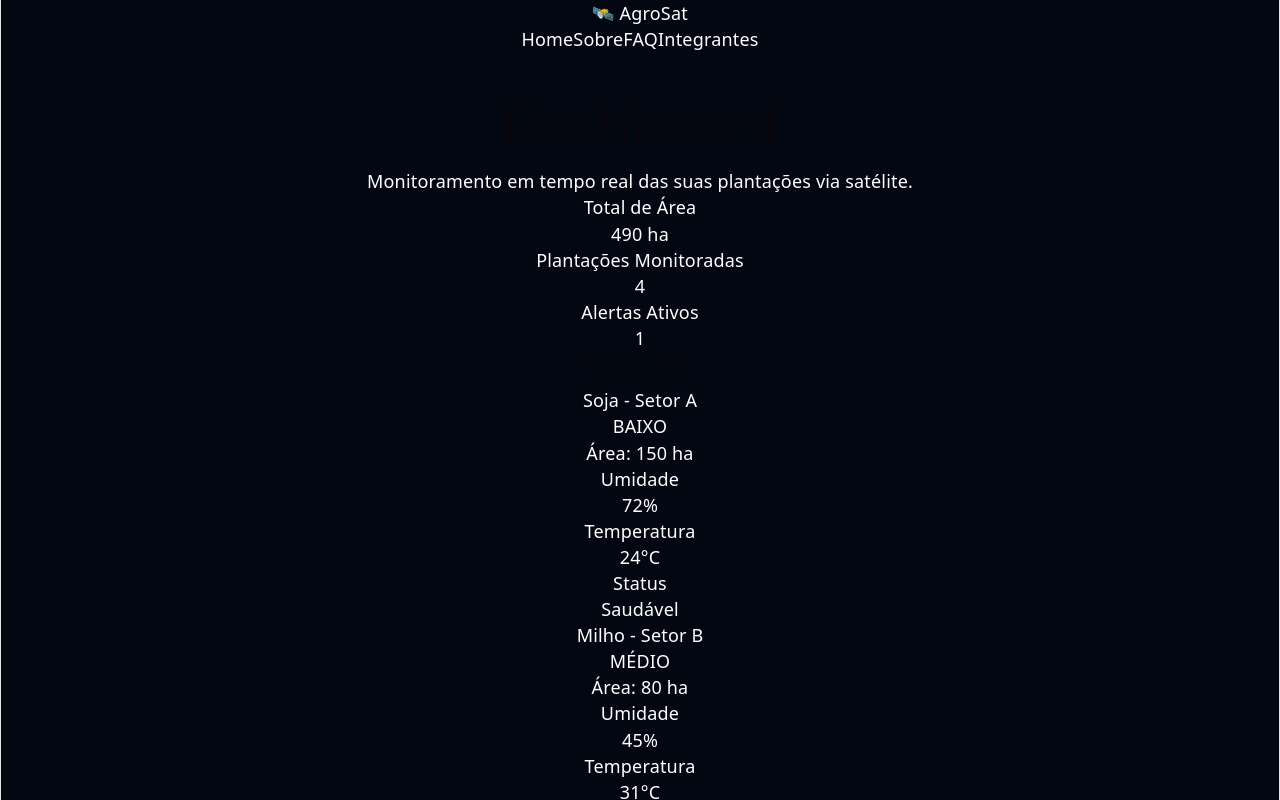
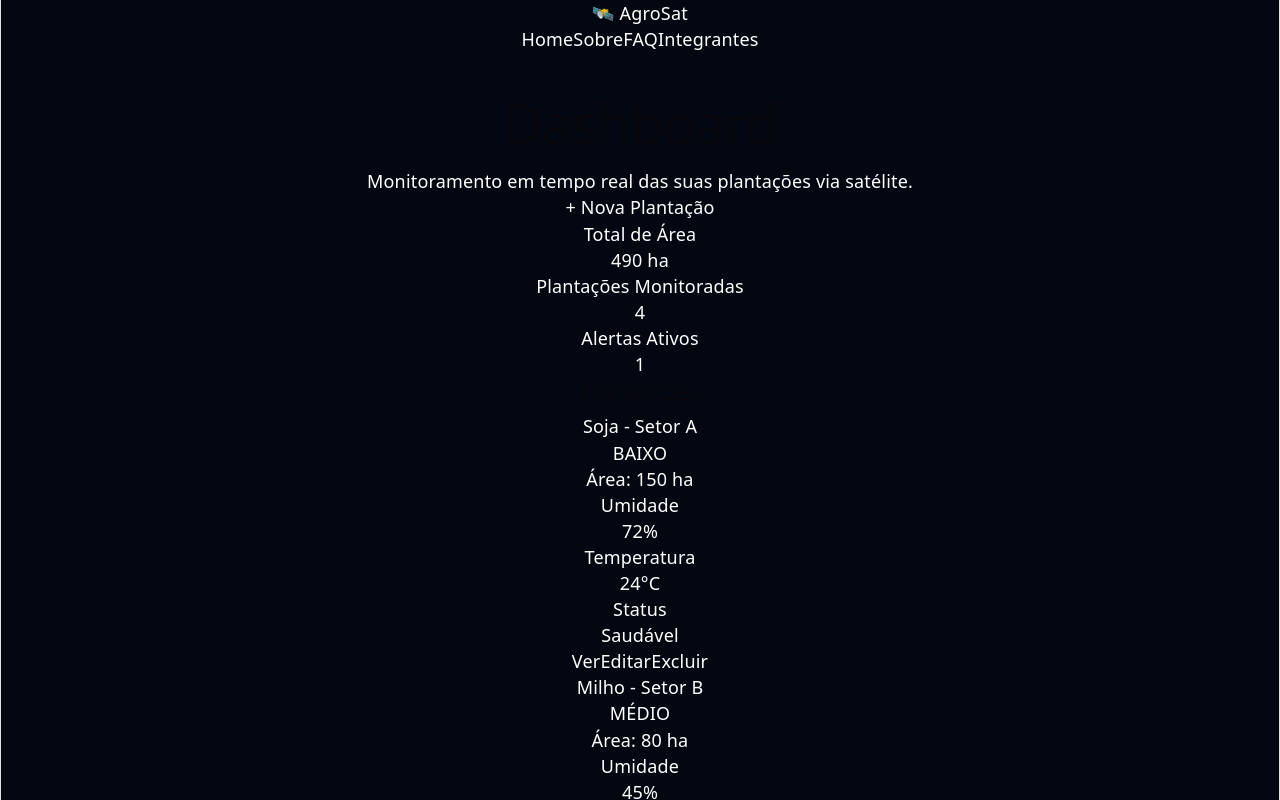
Before and after one commit to byreeh/agrosat-global-solution, a React (Vite) app: page /dashboard in a window 1280 px wide. Shown: the top 800 px of the page. Built offline with nearby package versions, Linux system fonts and the light colour scheme; data requests are answered from the project's data file.

Commit message:
feat: CRUD plantações

```diff
--- /dev/null
+++ b/db.json
@@ -0,0 +1,8 @@
+{
+  "plantacoes": [
+    { "id": 1, "nome": "Soja - Setor A", "area": "150 ha", "status": "Saudável", "umidade": 72, "temperatura": 24, "risco": "baixo", "descricao": "Plantação em ótimas condições.", "satelite": "Sentinel-2" },
+    { "id": 2, "nome": "Milho - Setor B", "area": "80 ha", "status": "Atenção", "umidade": 45, "temperatura": 31, "risco": "médio", "descricao": "Umidade abaixo do ideal.", "satelite": "Landsat-8" },
+    { "id": 3, "nome": "Café - Setor C", "area": "60 ha", "status": "Crítico", "umidade": 28, "temperatura": 36, "risco": "alto", "descricao": "Situação crítica.", "satelite": "CBERS-4A" },
+    { "id": 4, "nome": "Trigo - Setor D", "area": "200 ha", "status": "Saudável", "umidade": 68, "temperatura": 22, "risco": "baixo", "descricao": "Condições favoráveis.", "satelite": "Sentinel-2" }
+  ]
+}
--- a/package.json
+++ b/package.json
@@ -7,7 +7,8 @@
     "dev": "vite",
     "build": "tsc -b && vite build",
     "lint": "eslint .",
-    "preview": "vite preview"
+    "preview": "vite preview",
+    "server": "json-server --watch db.json --port 3001"
   },
   "dependencies": {
     "react": "^19.2.6",
@@ -25,6 +26,7 @@
     "eslint-plugin-react-hooks": "^7.1.1",
     "eslint-plugin-react-refresh": "^0.5.2",
     "globals": "^17.6.0",
+    "json-server": "^1.0.0-beta.15",
     "postcss": "^8.5.15",
     "tailwindcss": "^3.4.19",
     "typescript": "~6.0.2",
--- a/src/App.tsx
+++ b/src/App.tsx
@@ -5,6 +5,8 @@ import Integrantes from './pages/Integrantes'
 import FAQ from './pages/FAQ'
 import Dashboard from './pages/Dashboard'
 import Monitoramento from './pages/Monitoramento'
+import NovaPlantacao from './pages/NovaPlantacao'
+import EditarPlantacao from './pages/EditarPlantacao'
 
 function App() {
   return (
@@ -16,6 +18,8 @@ function App() {
         <Route path="/faq" element={<FAQ />} />
         <Route path="/dashboard" element={<Dashboard />} />
         <Route path="/monitoramento/:id" element={<Monitoramento />} />
+        <Route path="/dashboard/nova" element={<NovaPlantacao />} />
+        <Route path="/dashboard/editar/:id" element={<EditarPlantacao />} />
       </Routes>
     </BrowserRouter>
     )
--- a/src/pages/Dashboard.tsx
+++ b/src/pages/Dashboard.tsx
@@ -1,17 +1,29 @@
 import Navbar from '../components/Navbar'
 import Footer from '../components/Footer'
 import { Link } from 'react-router-dom'
+import { useState, useEffect } from 'react'
 import type { Plantacao } from '../types/index'
+import { getPlantacoes, deletarPlantacao } from '../services/api'
 
 export default function Dashboard() {
-  const plantacoes: Plantacao[] = [
-    { id: 1, nome: "Soja - Setor A", area: "150 ha", status: "Saudável", umidade: 72, temperatura: 24, risco: "baixo" },
-    { id: 2, nome: "Milho - Setor B", area: "80 ha", status: "Atenção", umidade: 45, temperatura: 31, risco: "médio" },
-    { id: 3, nome: "Café - Setor C", area: "60 ha", status: "Crítico", umidade: 28, temperatura: 36, risco: "alto" },
-    { id: 4, nome: "Trigo - Setor D", area: "200 ha", status: "Saudável", umidade: 68, temperatura: 22, risco: "baixo" },
-  ]
+  const [plantacoes, setPlantacoes] = useState<Plantacao[]>([])
+  const [loading, setLoading] = useState(true)
 
-  const corRisco = {
+  useEffect(() => {
+    getPlantacoes().then((data) => {
+      setPlantacoes(data)
+      setLoading(false)
+    })
+  }, [])
+
+  async function handleDeletar(id: number) {
+    if (confirm('Deseja excluir esta plantação?')) {
+      await deletarPlantacao(id)
+      setPlantacoes(plantacoes.filter(p => p.id !== id))
+    }
+  }
+
+  const corRisco: Record<string, string> = {
     baixo: "text-green-400 bg-green-900/30",
     médio: "text-yellow-400 bg-yellow-900/30",
     alto: "text-red-400 bg-red-900/30"
@@ -22,13 +34,21 @@ export default function Dashboard() {
         <Navbar />
 
         <section className="py-16 px-6 border-b border-gray-800 bg-gradient-to-br from-green-900/20 to-gray-900">
-          <div className="max-w-6xl mx-auto">
+          <div className="max-w-6xl mx-auto flex justify-between items-center">
+          <div>
             <h1 className="text-4xl md:text-5xl font-bold text-green-400 mb-4">Dashboard</h1>
             <p className="text-lg text-gray-400">Monitoramento em tempo real das suas plantações via satélite.</p>
           </div>
+          <Link
+            to="/dashboard/nova"
+            className="bg-green-600 hover:bg-green-500 text-white px-4 py-2 rounded-lg font-semibold transition"
+          >
+            + Nova Plantação
+          </Link>
+          </div>
         </section>
 
-        <section className="py-10 px-6">
+        <section className="py-10 px-6 flex-1">
           <div className="max-w-6xl mx-auto grid grid-cols-1 md:grid-cols-3 gap-6 mb-10">
             <div className="bg-gray-900 border border-gray-800 rounded-xl p-6">
               <p className="text-gray-400 text-sm mb-1">Total de Área</p>
@@ -40,16 +60,18 @@ export default function Dashboard() {
             </div>
             <div className="bg-gray-900 border border-gray-800 rounded-xl p-6">
               <p className="text-gray-400 text-sm mb-1">Alertas Ativos</p>
-              <p className="text-3xl font-bold text-red-400">1</p>
+              <p className="text-3xl font-bold text-red-400">{plantacoes.filter(p => p.risco === 'alto').length}</p>
             </div>
           </div>
 
+          {loading ? (
+          <p className="text-center text-gray-400">Carregando...</p>
+        ) : (
           <div className="max-w-6xl mx-auto">
             <h2 className="text-2xl font-bold text-white mb-6">Plantações</h2>
             <div className="grid grid-cols-1 md:grid-cols-2 gap-6">
               {plantacoes.map((p) => (
-                <Link
-                  to={`/monitoramento/${p.id}`}
+                <div
                   key={p.id}
                   className="bg-gray-900 border border-gray-800 rounded-xl p-6 hover:border-green-500/50 transition-all duration-300"
                 >
@@ -60,7 +82,7 @@ export default function Dashboard() {
                     </span>
                   </div>
                   <p className="text-gray-400 text-sm mb-4">Área: {p.area}</p>
-                  <div className="flex gap-6">
+                  <div className="flex gap-6 mb-4">
                     <div>
                       <p className="text-gray-400 text-xs">Umidade</p>
                       <p className="text-white font-semibold">{p.umidade}%</p>
@@ -74,10 +96,31 @@ export default function Dashboard() {
                       <p className="text-white font-semibold">{p.status}</p>
                     </div>
                   </div>
-                </Link>
+                  <div className="flex gap-3">
+                    <Link
+                      to={`/monitoramento/${p.id}`}
+                      className="text-sm px-3 py-1 rounded-lg bg-green-900/30 text-green-400 hover:bg-green-600 hover:text-white transition"
+                    >
+                      Ver
+                    </Link>
+                    <Link
+                      to={`/dashboard/editar/${p.id}`}
+                      className="text-sm px-3 py-1 rounded-lg bg-yellow-900/30 text-yellow-400 hover:bg-yellow-600 hover:text-white transition"
+                    >
+                      Editar
+                    </Link>
+                    <button
+                      onClick={() => handleDeletar(p.id)}
+                      className="text-sm px-3 py-1 rounded-lg bg-red-900/30 text-red-400 hover:bg-red-600 hover:text-white transition"
+                    >
+                      Excluir
+                    </button>
+                  </div>
+                </div>
               ))}
             </div>
           </div>
+          )}
         </section>
         < Footer/>
       </div>
--- /dev/null
+++ b/src/services/api.ts
@@ -0,0 +1,36 @@
+const BASE_URL = 'http://localhost:3001'
+
+export async function getPlantacoes() {
+  const response = await fetch(`${BASE_URL}/plantacoes`)
+  return response.json()
+}
+
+export async function getPlantacao(id: number) {
+  const response = await fetch(`${BASE_URL}/plantacoes/${id}`)
+  return response.json()
+}
+
+export async function criarPlantacao(dados: object) {
+  const response = await fetch(`${BASE_URL}/plantacoes`, {
+    method: 'POST',
+    headers: { 'Content-Type': 'application/json' },
+    body: JSON.stringify(dados)
+  })
+  return response.json()
+}
+
+export async function atualizarPlantacao(id: number, dados: object) {
+  const response = await fetch(`${BASE_URL}/plantacoes/${id}`, {
+    method: 'PUT',
+    headers: { 'Content-Type': 'application/json' },
+    body: JSON.stringify(dados)
+  })
+  return response.json()
+}
+
+export async function deletarPlantacao(id: number) {
+  const response = await fetch(`${BASE_URL}/plantacoes/${id}`, {
+    method: 'DELETE'
+  })
+  return response.json()
+}
```
Also changed, not shown: src/pages/EditarPlantacao.tsx (added), src/pages/NovaPlantacao.tsx (added), 1 other file (tests, documents, lock files or other folders).
